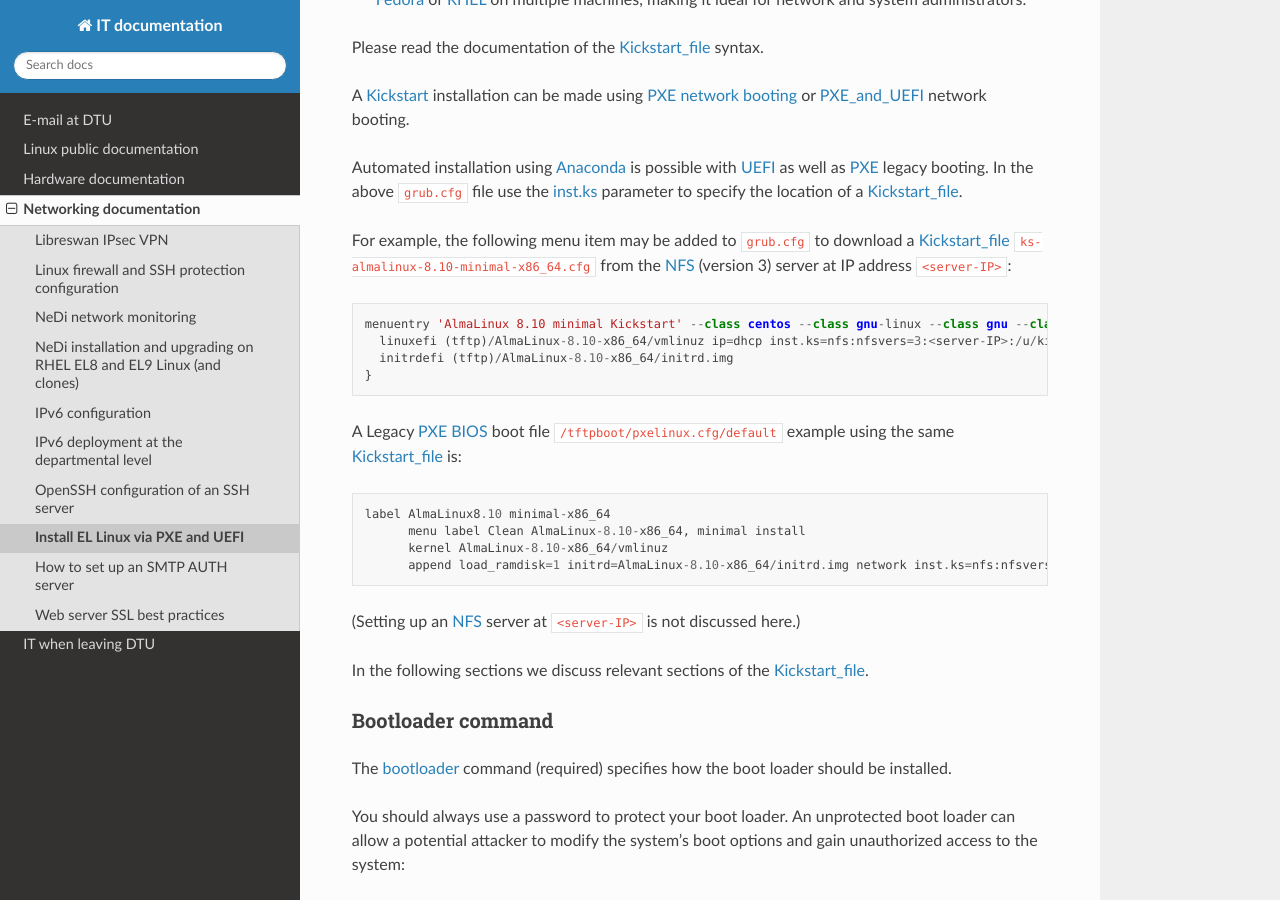
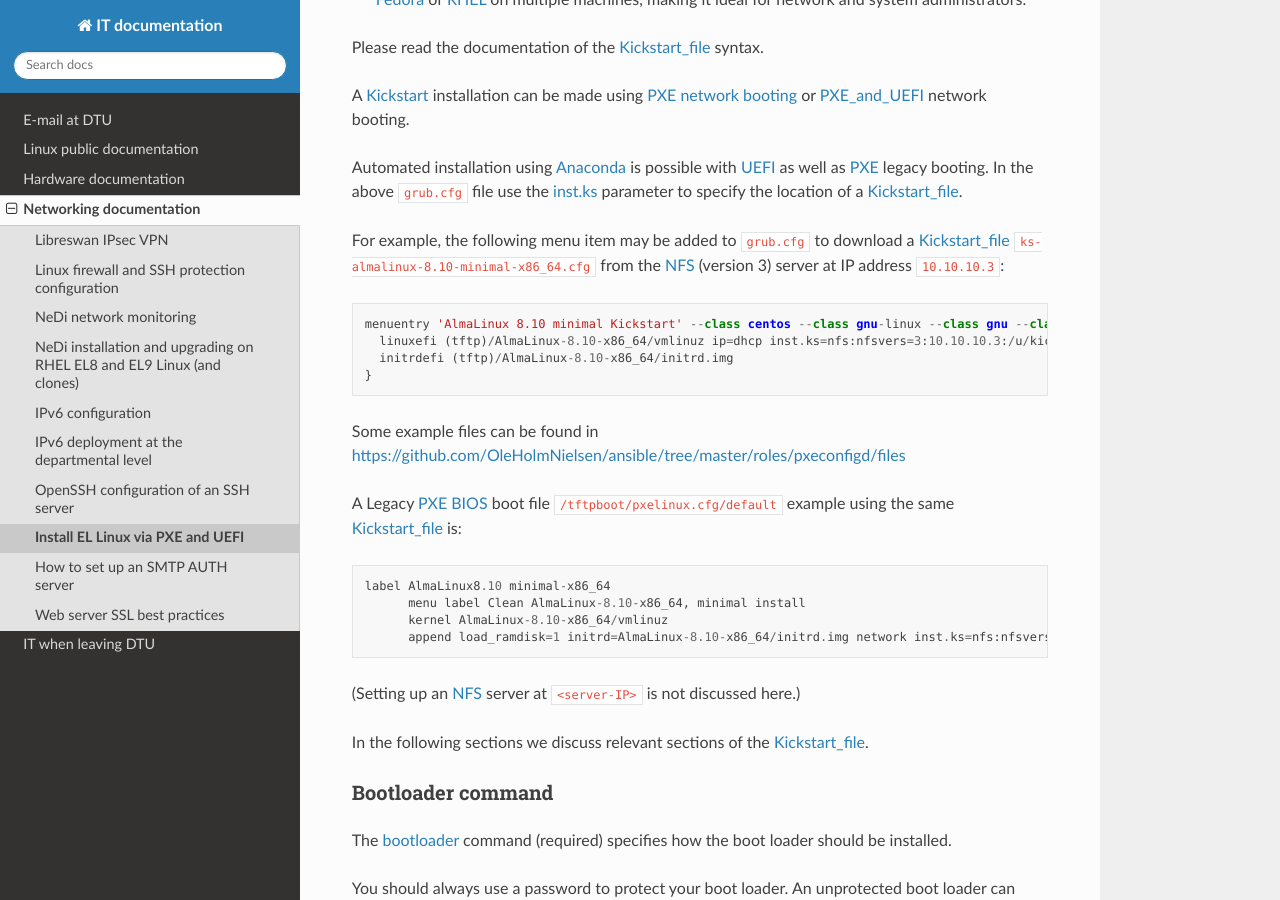
Before and after one commit to OleHolmNielsen/ITwiki, a Sphinx documentation site: the page built from docs/PXE_and_UEFI.rst, in a window 1280 px wide and 900 px high, scrolled down 8851 px. Built offline with Sphinx 7.4.7 and the Read the Docs theme 3.1.0, drawn with Linux system fonts in a browser that asks for light colours.

Commit message:
Link to example files

```diff
--- a/docs/PXE_and_UEFI.rst
+++ b/docs/PXE_and_UEFI.rst
@@ -414,12 +414,14 @@ Automated installation using Anaconda_ is possible with UEFI_ as well as PXE_ le
 In the above ``grub.cfg`` file use the inst.ks_ parameter to specify the location of a Kickstart_file_.
 
 For example, the following menu item may be added to ``grub.cfg`` to download a Kickstart_file_ ``ks-almalinux-8.10-minimal-x86_64.cfg``
-from the NFS_ (version 3) server at IP address ``<server-IP>``::
+from the NFS_ (version 3) server at IP address ``10.10.10.3``::
 
   menuentry 'AlmaLinux 8.10 minimal Kickstart' --class centos --class gnu-linux --class gnu --class os --unrestricted {
-    linuxefi (tftp)/AlmaLinux-8.10-x86_64/vmlinuz ip=dhcp inst.ks=nfs:nfsvers=3:<server-IP>:/u/kickstart/ks-almalinux-8.10-minimal-x86_64.cfg
+    linuxefi (tftp)/AlmaLinux-8.10-x86_64/vmlinuz ip=dhcp inst.ks=nfs:nfsvers=3:10.10.10.3:/u/kickstart/ks-almalinux-8.10-minimal-x86_64.cfg
     initrdefi (tftp)/AlmaLinux-8.10-x86_64/initrd.img
   }
+
+Some example files can be found in https://github.com/OleHolmNielsen/ansible/tree/master/roles/pxeconfigd/files
 
 A Legacy PXE_ BIOS_ boot file ``/tftpboot/pxelinux.cfg/default`` example using the same Kickstart_file_ is::
 
```
